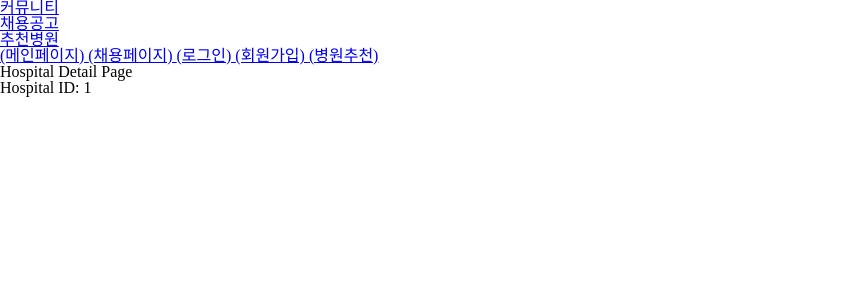
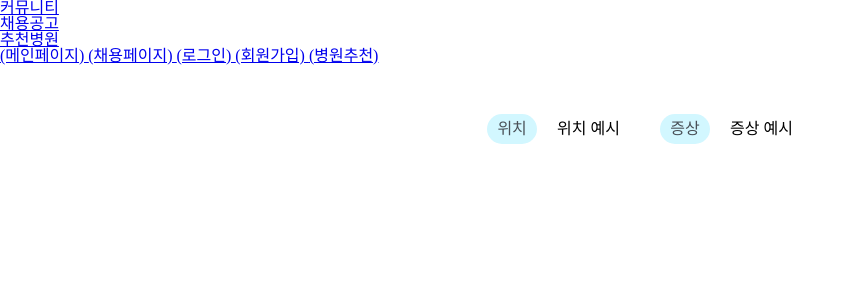
Before and after one commit to Solution-Challenge-Team/CoDI-FE, a React (Create React App) app: page /hospital/1 in a window 1280 px wide. Shown: the top 300 px of the page, without its empty margins (0-854 px from the left). Built offline with nearby package versions, Linux system fonts and the light colour scheme.

Commit message:
Feat: 추천 병원 상세 위치, 증상 (#40)

```diff
--- a/src/pages/hospital/HospitalDetail.js
+++ b/src/pages/hospital/HospitalDetail.js
@@ -1,12 +1,22 @@
 import { useParams } from 'react-router-dom';
+import './hospitalDetail.css';
 
 const HospitalDetail = () => {
   const { id } = useParams();
 
   return (
-    <div>
-      <h2>Hospital Detail Page</h2>
-      <p>Hospital ID: {id}</p>
+    <div className='hospitalDetailPage'>
+      <div className='detailClassification'>
+        <div className="detailhospitalLocation">
+          <span className="detaillocationSpan">위치</span>
+          <span className='detaillocationEx'>위치 예시</span>
+        </div>
+
+        <div className="detailhospitalSymptom">
+          <span className="detailsymptomSpan">증상</span>
+          <span className="detailsymptomEx">증상 예시</span>
+        </div>
+      </div>
     </div>
   );
 };
--- /dev/null
+++ b/src/pages/hospital/hospitalDetail.css
@@ -0,0 +1,32 @@
+.hospitalDetailPage{
+  display: flex;
+  flex-direction: column;
+  align-items: center;
+  margin-top: 50px;
+}
+
+.detailClassification{
+  display: flex;
+}
+
+.detailhospitalLocation, .detailhospitalSymptom{
+  display: flex;
+  margin: 0 20px;
+}
+
+.detaillocationSpan, .detailsymptomSpan{
+  display: flex;
+  background-color: #D2F7FF;
+  color: #495057;
+  border-radius: 30px;
+  width: 50px;
+  height: 30px;
+  justify-content: center;
+  align-items: center;
+}
+
+.detaillocationEx, .detailsymptomEx{
+  display: flex;
+  align-items: center;
+  margin-left: 20px;
+}
```
